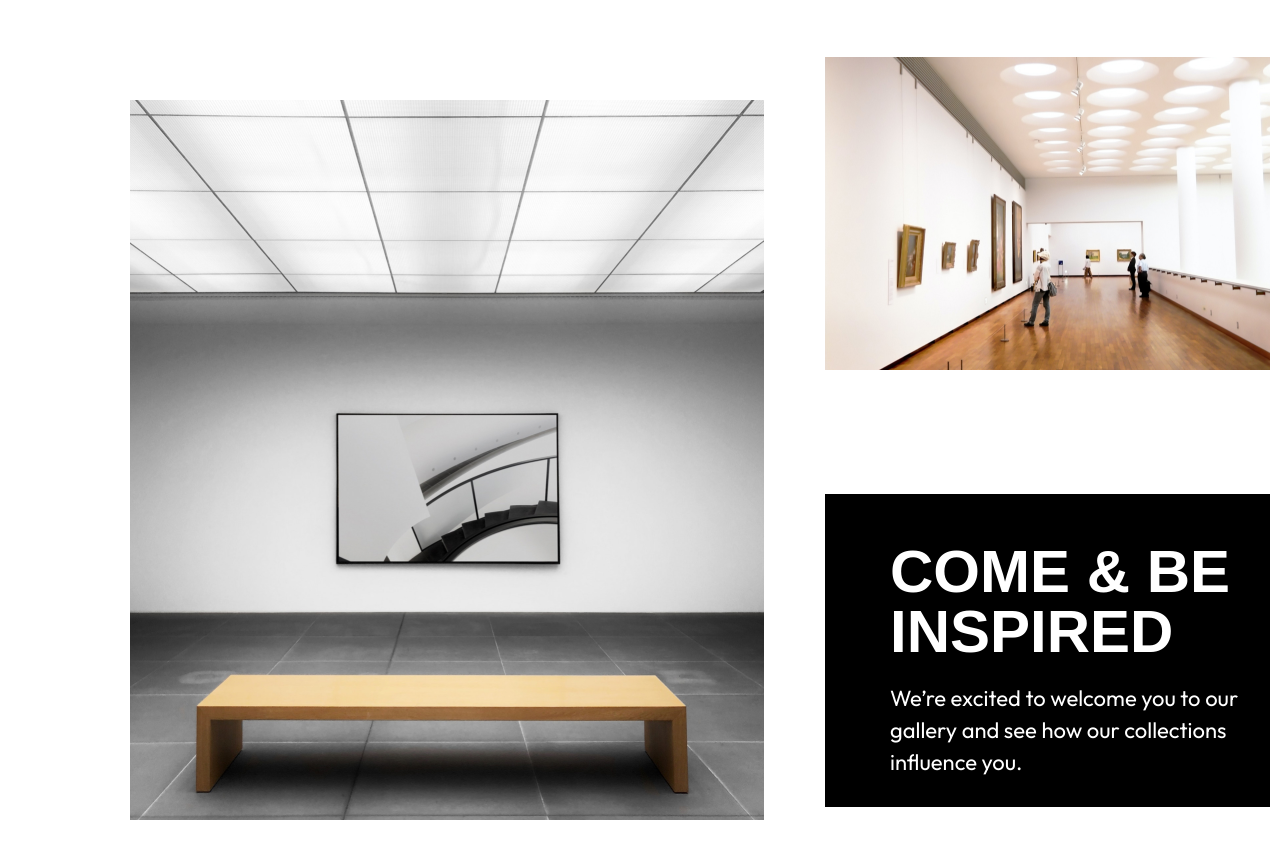
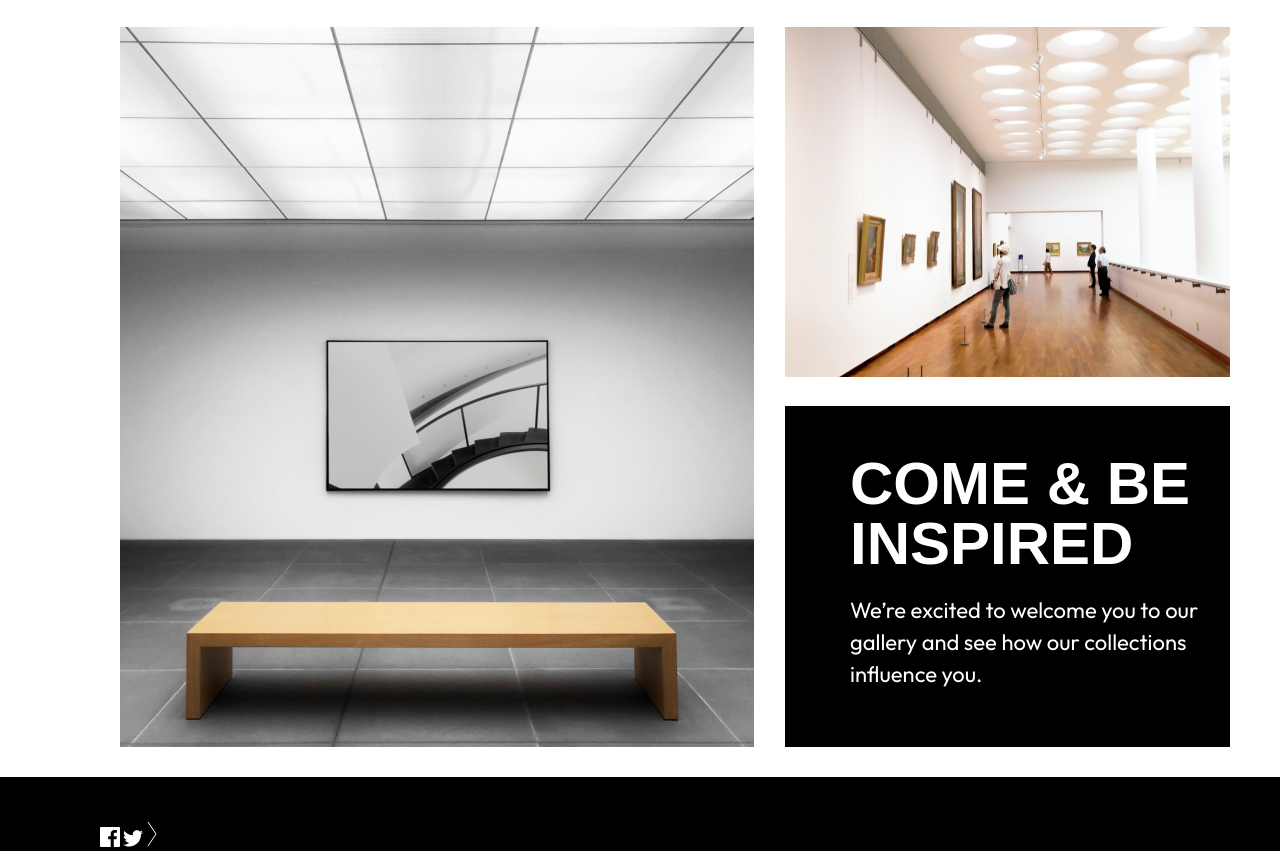
Before and after one commit to ICN153/desafio-html-css, a plain HTML site: page index.html in a window 1280 px wide. Shown: the part 1391-2258 px from the top of the page. Drawn offline with Linux system fonts and the light colour scheme.

Commit message:
Add files via upload

```diff
--- a/css/style.css
+++ b/css/style.css
@@ -134,35 +134,37 @@ height: 100vh;
     background-color: #000000;
 }
 
-.group-6{
-    max-width: 1140px;
+
+.group-6 {
+    max-width: 1110px;
     height: auto;
-    margin-left: 130px;
+    margin-left: 120px;
+
 
 }
 
 
-.content{
+.content {
     display: flex;
-    justify-content: space-between;
 
 }
 
-.group-4{
+.group-4 {
     margin-top: 240px;
     margin-right: 32px;
+    width: 350px;
+
 }
 
-
-.group-4 h2{
+.group-4 h2 {
     line-height: 60px;
     font-size: 60px;
     font-family: "Big Shoulders Display", sans-serif;
     font-weight: bolder;
-    width: 350px;
+
 }
 
-.group-4 p{
+.group-4 p {
     font-family: "Outfit", sans-serif;
     font-size: 22px;
     font-weight: 300;
@@ -171,44 +173,50 @@ height: 100vh;
     width: 350px;
     margin-top: 32px;
     color: darkgrey;
+    /* Adicione mais estilos conforme necessário */
 }
 
-.rectangle{
-}
-
-
-.rectangle-2 img{
-    margin-left: 123px;
+.rectangle-2 img {
+   margin-left: 93px;
     max-width: 635px;
     height: 400px;
     margin-top: 180px;
+
+}
+
+.group-7{
+ display: flex;
+
+}
+
+.Rectangle-copy-2 img {
+  width: 635px;
+    height: 720px;
+    margin-top: 30px;
 }
 
 
 
-
-.group-7{
+.rectangle-text{
+    margin: 30px;
 
 }
 
-.Rectangle-copy-2 img{
-    width: 635px;
-    height: 720px;
-    margin-top: 60px;
+
+.Rectangle-copy-4 img {
+    width: 445px;
+    height: 350px;
+    margin-bottom: 30px;
+
 }
 
-.Rectangle-copy-4 img{
-    width: 445px;
-    height: 313px;
-    margin: 60px;
-
-}
 .group-5 {
     width: 445px;
-    height: 313px;
-    margin: 60px;
+    height: 341px;
     background-color: black;
     padding: 48px 65px;
+    margin-top: -5px;
+
 }
 
 .group-5 h3 {
@@ -220,6 +228,7 @@ height: 100vh;
     font-weight: bold;
     font-size: 60px;
     margin-bottom: 20px;
+
 }
 
 .group-5 p {
@@ -231,4 +240,16 @@ height: 100vh;
     width: 350px;
     height: 96px;
     margin-top: 20px;
+
 }
+
+
+.footer{
+    background-color: black;
+}
+
+.container{
+    max-width: 1110px;
+    height: auto;
+    margin-left: 100px;
+}
--- a/index.html
+++ b/index.html
@@ -40,47 +40,59 @@
     </div>
 
     <div class="group-6">
-
       <div class="container">
-
         <div class="content">
 
           <div class="group-4">
             <h2>Your Day at the Gallery</h2>
-          <p>Wander through our distinct collections and find new insights about our artists.
-             Dive into the details of their creative process.</p>
+            <p>Wander through our distinct collections and find new insights about our artists. Dive into the details of their creative process.</p>
           </div>
 
           <div class="rectangle-2">
-          <img src="img/Rectangle (2).jpg" alt="">
+            <img src="img/Rectangle (2).jpg" alt="Image 3">
           </div>
 
         </div>
-
       </div>
 
-      <div class="group-7 container">
-
+      <div class="group-7">
         <div class="Rectangle-copy-2">
-        <img src="img/Rectangle Copy 2.jpg" alt="">
+          <img src="img/Rectangle Copy 2.jpg" alt="Image 1">
         </div>
 
 
+
+      <div class="group-8">
+        <div class="rectangle-text">
+
         <div class="Rectangle-copy-4">
+          <img src="img/Rectangle Copy 4.jpg" alt="Image 2">
+        </div>
 
-        <img src="img/Rectangle Copy 4.jpg" alt="">
 
           <div class="group-5">
             <h3>COME & BE INSPIRED</h3>
             <p>We’re excited to welcome you to our gallery and see how our collections influence you.</p>
           </div>
-
+        </div>
+      </div>
+    </div>
   </div>
 
-
-
+  <div class="footer">
+    <div class="container">
+      <div class="group-10">
+        <h3>Modern Art Gallery</h3>
+        <p>The Modern Art Gallery is free to all visitors and open seven days a week from 8am to 9pm.
+           Find us at 99 King Street, Newport, USA.</p>
+        <div class="redes">
+          <img src="img/Path.svg" alt="">
+          <img src="img/Path (1).svg" alt="">
+          <img src="img/Path 2.svg" alt="">
+        </div>
+      </div>
+    </div>
   </div>
 
-    </div>
   </body>
 </html>
```
Also changed, not shown: img/Path (1).svg (added), img/Path.svg (added), img/Shape.svg (added). Lines whose indentation alone changed are shown as unchanged.
